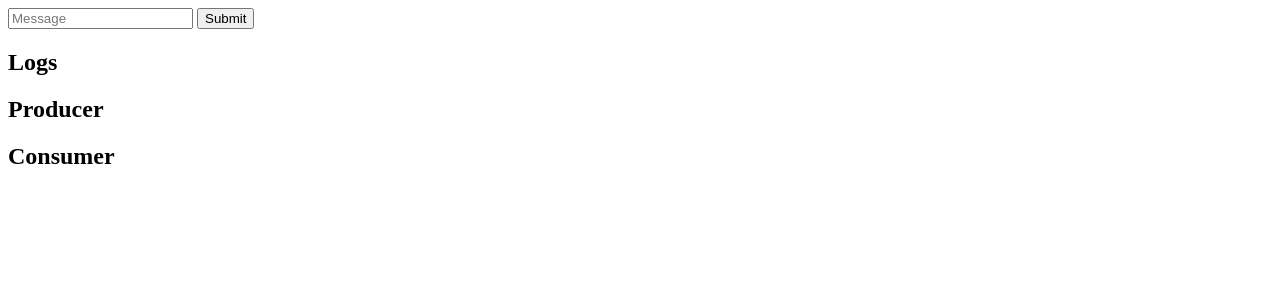
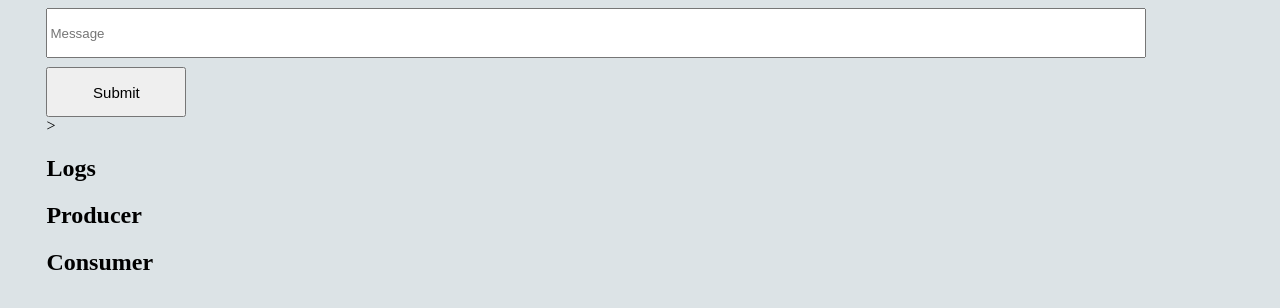
Before and after one commit to yjw868/flask-kafka, a plain HTML site: page src/app/index.html in a window 1280 px wide. Drawn offline with nearby package versions, Linux system fonts and the light colour scheme; no server answers.

Commit message:
Add style to index

```diff
--- a/src/app/index.html
+++ b/src/app/index.html
@@ -6,6 +6,26 @@
 			integrity="sha512-oFOCo2/3DtjrJG4N27BjSLQWoiBv171sK6a+JiWjp/7agxC2nCUP358AqzxkBUb5jX8g6CYLPdSKQTbC0weCwA=="
 			crossorigin="anonymous"
 		></script>
+		<style>
+			html {
+				background: #dce3e6;
+				padding: 0 3%;
+			}
+			.page {
+				display: flex;
+				justify-content: center;
+				align-items: center;
+			}
+			input {
+				width: 1100px;
+				height: 50px;
+			}
+			#submitBtn {
+				font-size: 15px;
+				width: 140px;
+				margin-top: 9px;
+			}
+		</style>
 		<script type="text/javascript" charset="utf-8">
 			$(document).ready(function () {
 				var socket = io.connect("http://localhost:8000/kafka");
@@ -46,7 +66,10 @@
 				id="emit_data"
 				placeholder="Message"
 			/>
-			<input type="submit" value="Submit" />
+			<div>
+				<input id="submitBtn" type="submit" value="Submit" />
+			</div>
+			>
 		</form>
 		<h2>Logs</h2>
 		<div id="log"></div>
```
